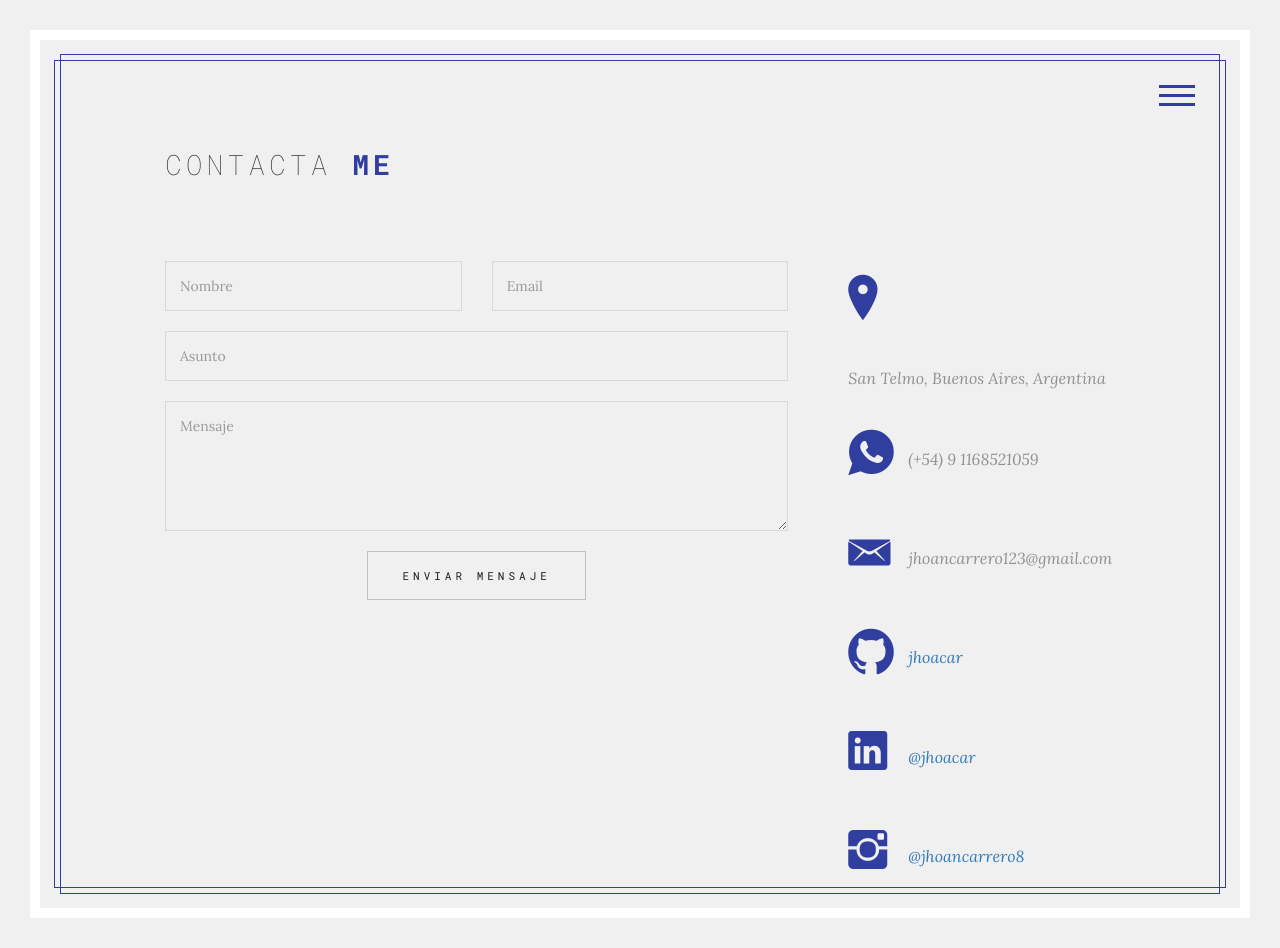
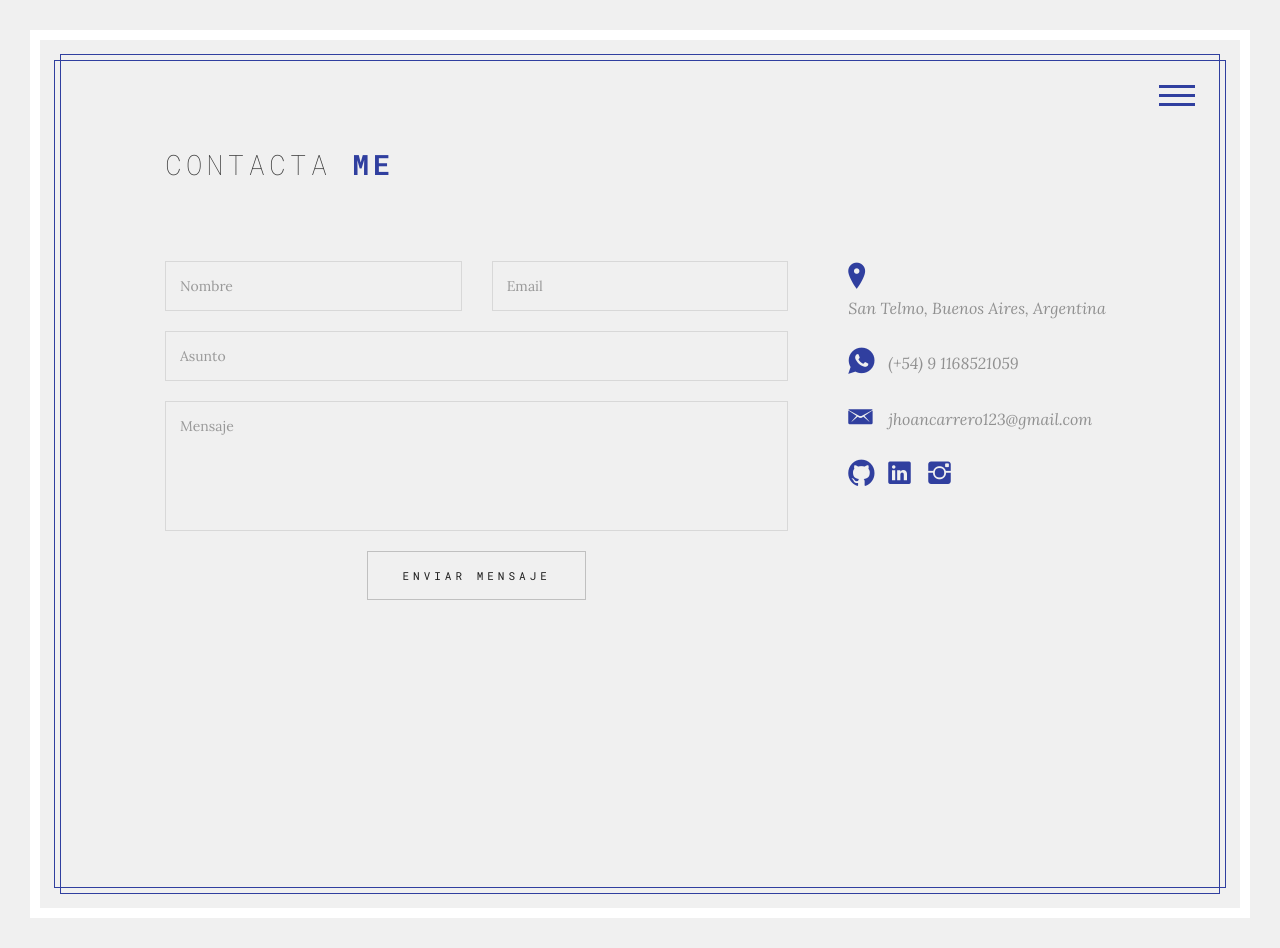
Before and after one commit to jhoacar/portfolio, a PHP site: page /index.spanish.html in a window 1280 px wide, after a click on "CONTACTO". Run offline with PHP 8.4, Linux system fonts and the light colour scheme; some web fonts are replaced.

Commit message:
se ajusta el contacto

```diff
--- a/css/style.css
+++ b/css/style.css
@@ -1171,6 +1171,9 @@ body.section-switching.up .animation-block {
 .form-group {
 	margin-bottom: 20px;
 }
+.form-group textarea{
+	resize: none;
+}
 .form-control {
 	padding: 14px;
 	height: auto;
@@ -1202,12 +1205,29 @@ body.section-switching.up .animation-block {
 	clear: both;
 }
 .contact-info i {
-	width: 60px;
-	display: block;
+	width: 40px;
+	display: flex;
 	float: left;
-	font-size: 52px;
+	font-size: 30px;
 	color: #303f9f;
 }
+.contact-info a,
+.contact-info a:link,
+.contact-info a:visited
+{
+	text-decoration: none;
+	width: 30px;
+	display: flex;
+	float: left;
+	font-size: 30px;
+	margin-right: 10px;
+	color: #303f9f;
+}
+a:link, a:visited{
+	text-decoration: none;
+}
+
+
 .contact-info > p {
 	float: left;
 	font-size: 16px;
--- a/index.spanish.html
+++ b/index.spanish.html
@@ -599,7 +599,6 @@
 										<i class='ion-ios-location'></i>
 
 										<p>
-											<br>
 											San Telmo,
 											Buenos Aires, Argentina
 										</p>
@@ -612,7 +611,6 @@
 										<i class='ion-social-whatsapp'></i>
 
 										<p>
-											<br>
 											(+54) 9 1168521059
 										</p>
 
@@ -624,44 +622,16 @@
 										<i class='ion-email'></i>
 
 										<p>
-											<br>
 											jhoancarrero123@gmail.com
-										</p>
-
-									</div>
-									<div class='contact-info'>
-
-										<i class='ion-social-github'></i>
-										<p>
-											<br>
-											<a href="https://github.com/jhoacar" target="_blank">
-												jhoacar
-											</a>
 										</p>
 
 									</div>
 
 									<div class='contact-info'>
 
-										<i class='ion-social-linkedin'></i>
-										<p>
-											<br>
-											<a href="https://linkedin.com/in/jhoacar" target="_blank">
-												@jhoacar
-											</a>
-										</p>
-
-									</div>
-
-									<div class='contact-info'>
-
-										<i class='ion-social-instagram'></i>
-										<p>
-											<br>
-											<a href="https://instagram.com/jhoancarrero8" target="_blank">
-												@jhoancarrero8
-											</a>
-										</p>
+										<a href="https://github.com/jhoacar" target="_blank" class='ion-social-github'></a>
+										<a href="https://linkedin.com/jhoacar" target="_blank" class='ion-social-linkedin'></a>
+										<a href="https://instagram.com/jhoancarrero8" target="_blank" class='ion-social-instagram'></a>
 
 									</div>
 
```
Also changed, not shown: index.english.html (+5 -3 lines).
